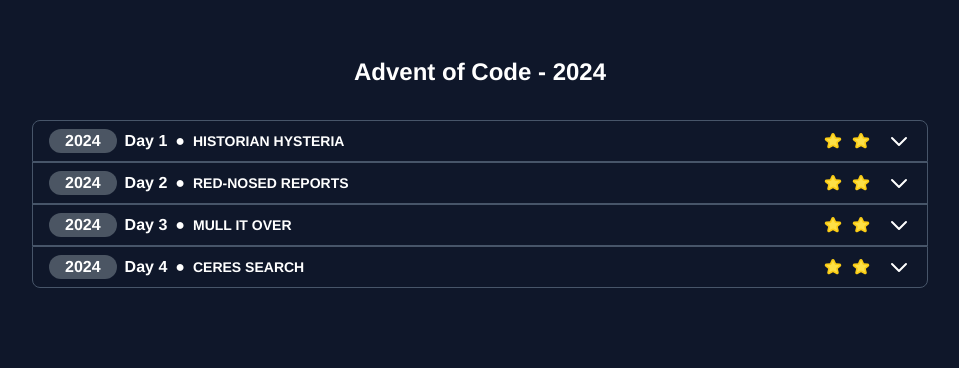
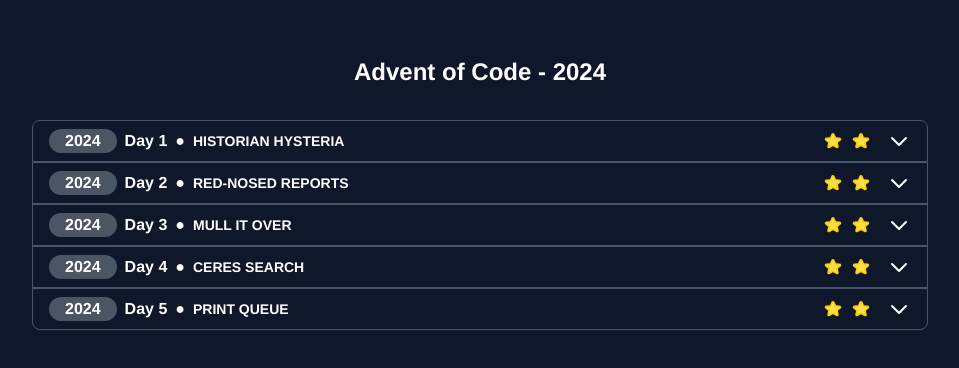
Before and after one commit to douglasyabuki/advent-of-code-2024, a React (Vite) app: page / in a window 1280 px wide. Shown: the top 368 px of the page, without its empty margins (160-1119 px from the left). Built offline with nearby package versions, Linux system fonts and the light colour scheme.

Commit message:
Add: Day 05

```diff
--- /dev/null
+++ b/src/components/challenges/challenges-lists/2024/day05.ts
@@ -0,0 +1,193 @@
+export const day = {
+  day: 5,
+  title: "Print Queue",
+  stars: 2,
+  story: `Satisfied with their search on Ceres, the squadron of scholars suggests subsequently scanning the stationery stacks of sub-basement 17.
+
+The North Pole printing department is busier than ever this close to Christmas, and while The Historians continue their search of this historically significant facility, an Elf operating a very familiar printer beckons you over.
+
+The Elf must recognize you, because they waste no time explaining that the new sleigh launch safety manual updates won't print correctly. Failure to update the safety manuals would be dire indeed, so you offer your services.
+
+Safety protocols clearly indicate that new pages for the safety manuals must be printed in a very specific order. The notation X|Y means that if both page number X and page number Y are to be produced as part of an update, page number X must be printed at some point before page number Y.
+
+The Elf has for you both the page ordering rules and the pages to produce in each update (your puzzle input), but can't figure out whether each update has the pages in the right order.
+
+For example:
+
+47|53
+97|13
+97|61
+97|47
+75|29
+61|13
+75|53
+29|13
+97|29
+53|29
+61|53
+97|53
+61|29
+47|13
+75|47
+97|75
+47|61
+75|61
+47|29
+75|13
+53|13
+
+75,47,61,53,29
+97,61,53,29,13
+75,29,13
+75,97,47,61,53
+61,13,29
+97,13,75,29,47
+The first section specifies the page ordering rules, one per line. The first rule, 47|53, means that if an update includes both page number 47 and page number 53, then page number 47 must be printed at some point before page number 53. (47 doesn't necessarily need to be immediately before 53; other pages are allowed to be between them.)
+
+The second section specifies the page numbers of each update. Because most safety manuals are different, the pages needed in the updates are different too. The first update, 75,47,61,53,29, means that the update consists of page numbers 75, 47, 61, 53, and 29.
+
+To get the printers going as soon as possible, start by identifying which updates are already in the right order.
+
+In the above example, the first update (75,47,61,53,29) is in the right order:
+
+75 is correctly first because there are rules that put each other page after it: 75|47, 75|61, 75|53, and 75|29.
+47 is correctly second because 75 must be before it (75|47) and every other page must be after it according to 47|61, 47|53, and 47|29.
+61 is correctly in the middle because 75 and 47 are before it (75|61 and 47|61) and 53 and 29 are after it (61|53 and 61|29).
+53 is correctly fourth because it is before page number 29 (53|29).
+29 is the only page left and so is correctly last.
+Because the first update does not include some page numbers, the ordering rules involving those missing page numbers are ignored.
+
+The second and third updates are also in the correct order according to the rules. Like the first update, they also do not include every page number, and so only some of the ordering rules apply - within each update, the ordering rules that involve missing page numbers are not used.
+
+The fourth update, 75,97,47,61,53, is not in the correct order: it would print 75 before 97, which violates the rule 97|75.
+
+The fifth update, 61,13,29, is also not in the correct order, since it breaks the rule 29|13.
+
+The last update, 97,13,75,29,47, is not in the correct order due to breaking several rules.
+
+For some reason, the Elves also need to know the middle page number of each update being printed. Because you are currently only printing the correctly-ordered updates, you will need to find the middle page number of each correctly-ordered update. In the above example, the correctly-ordered updates are:
+
+75,47,61,53,29
+97,61,53,29,13
+75,29,13
+These have middle page numbers of 61, 53, and 29 respectively. Adding these page numbers together gives 143.
+
+Of course, you'll need to be careful: the actual list of page ordering rules is bigger and more complicated than the above example.
+
+Determine which updates are already in the correct order. What do you get if you add up the middle page number from those correctly-ordered updates?`,
+  firstStarFunction: (input: string): unknown => {
+    const [rules, printSequences] = input
+      .replace(/\r/g, "")
+      .split("\n\n")
+      .map((item, id) => {
+        if (id === 1) console.log(item);
+        return item
+          .split("\n")
+          .map((sub) => (id === 0 ? sub.split("|") : sub.split(",")));
+      });
+
+    const isValidSequence = (
+      sequence: string[],
+      rules: string[][],
+    ): boolean => {
+      const positions = new Map<string, number>();
+      sequence.forEach((page, index) => positions.set(page, index));
+      for (const [x, y] of rules) {
+        if (positions.has(x) && positions.has(y)) {
+          if (positions.get(x)! > positions.get(y)!) {
+            return false;
+          }
+        }
+      }
+      return true;
+    };
+
+    const getMiddleElement = (sequence: string[]): number => {
+      const middleIndex = Math.floor(sequence.length / 2);
+      return Number(sequence[middleIndex]);
+    };
+
+    let sumOfMiddles = 0;
+    for (const printSequence of printSequences) {
+      if (isValidSequence(printSequence, rules)) {
+        sumOfMiddles += getMiddleElement(printSequence);
+      }
+    }
+    return sumOfMiddles;
+  },
+  secondStarFunction: (input: string): unknown => {
+    const [rules, printSequences] = input
+      .replace(/\r/g, "")
+      .split("\n\n")
+      .map((item, id) => {
+        if (id === 1) console.log(item);
+        return item
+          .split("\n")
+          .map((sub) => (id === 0 ? sub.split("|") : sub.split(",")));
+      });
+
+    const isValidSequence = (
+      sequence: string[],
+      rules: string[][],
+    ): boolean => {
+      const positions = new Map<string, number>();
+      sequence.forEach((page, index) => positions.set(page, index));
+      for (const [x, y] of rules) {
+        if (positions.has(x) && positions.has(y)) {
+          if (positions.get(x)! > positions.get(y)!) {
+            return false;
+          }
+        }
+      }
+      return true;
+    };
+
+    const fixSequence = (sequence: string[], rules: string[][]): string[] => {
+      const graph = new Map<string, string[]>();
+      const inDegree = new Map<string, number>();
+      for (const page of sequence) {
+        graph.set(page, []);
+        inDegree.set(page, 0);
+      }
+      for (const [x, y] of rules) {
+        if (sequence.includes(x) && sequence.includes(y)) {
+          graph.get(x)!.push(y);
+          inDegree.set(y, (inDegree.get(y) || 0) + 1);
+        }
+      }
+      const queue: string[] = [];
+      for (const [page, degree] of inDegree.entries()) {
+        if (degree === 0) queue.push(page);
+      }
+      queue.sort();
+      const sortedSequence: string[] = [];
+
+      while (queue.length > 0) {
+        const current = queue.shift()!;
+        sortedSequence.push(current);
+        for (const neighbor of graph.get(current)!) {
+          inDegree.set(neighbor, inDegree.get(neighbor)! - 1);
+          if (inDegree.get(neighbor) === 0) {
+            queue.push(neighbor);
+            queue.sort();
+          }
+        }
+      }
+      return sortedSequence;
+    };
+
+    const getMiddleElement = (sequence: string[]): number => {
+      const middleIndex = Math.floor(sequence.length / 2);
+      return Number(sequence[middleIndex]);
+    };
+
+    let sumOfMiddles = 0;
+    for (const printSequence of printSequences) {
+      if (!isValidSequence(printSequence, rules)) {
+        const fixedSequence = fixSequence(printSequence, rules);
+        sumOfMiddles += getMiddleElement(fixedSequence);
+      }
+    }
+    return sumOfMiddles;
+  },
+};
--- a/src/components/challenges/challenges-lists/2024/index.ts
+++ b/src/components/challenges/challenges-lists/2024/index.ts
@@ -2,5 +2,6 @@
 import { day as day02 } from "./day02";
 import { day as day03 } from "./day03";
 import { day as day04 } from "./day04";
+import { day as day05 } from "./day05";
 
-export const challenges2024 = [day01, day02, day03, day04];
+export const challenges2024 = [day01, day02, day03, day04, day05];
```
